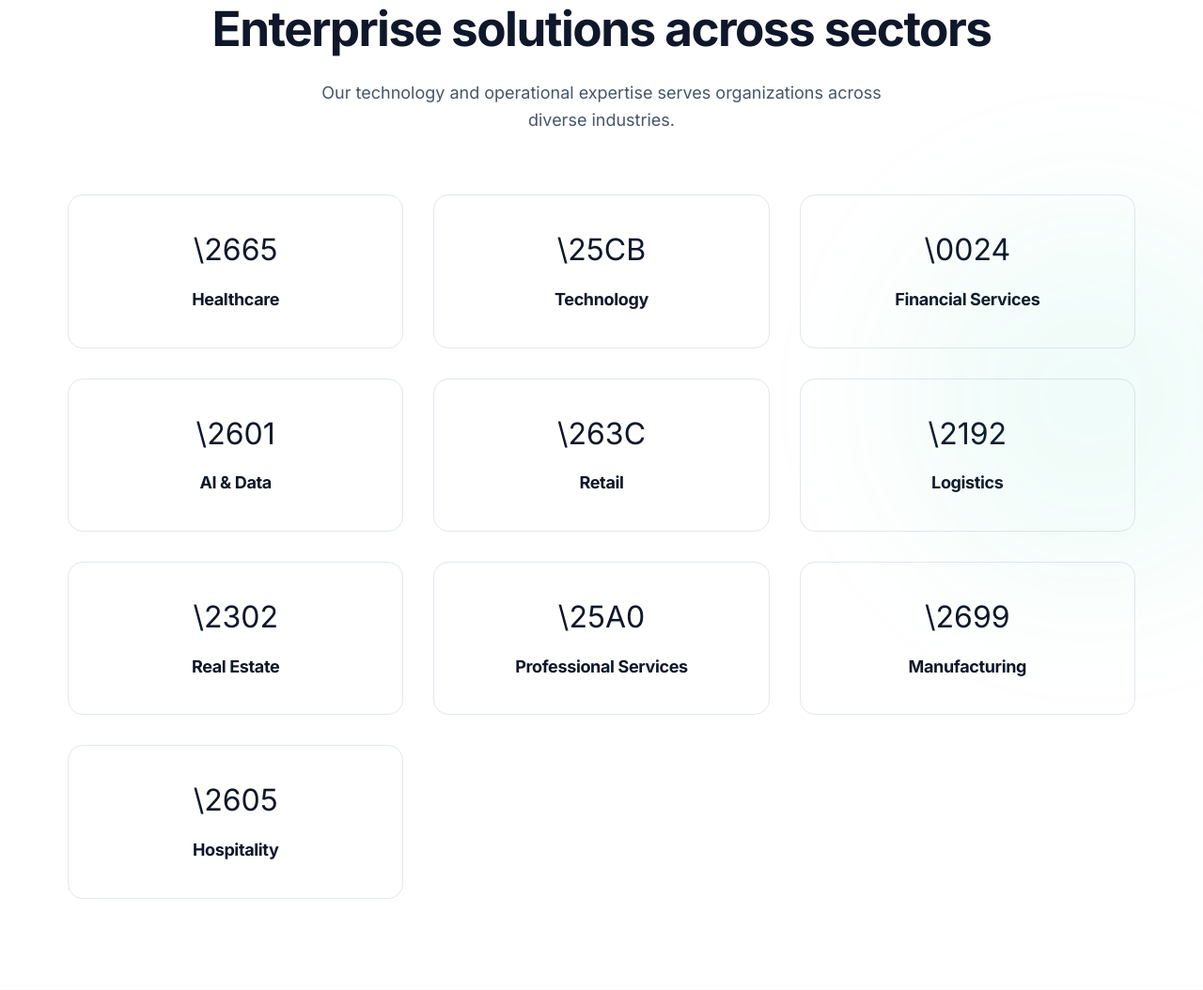
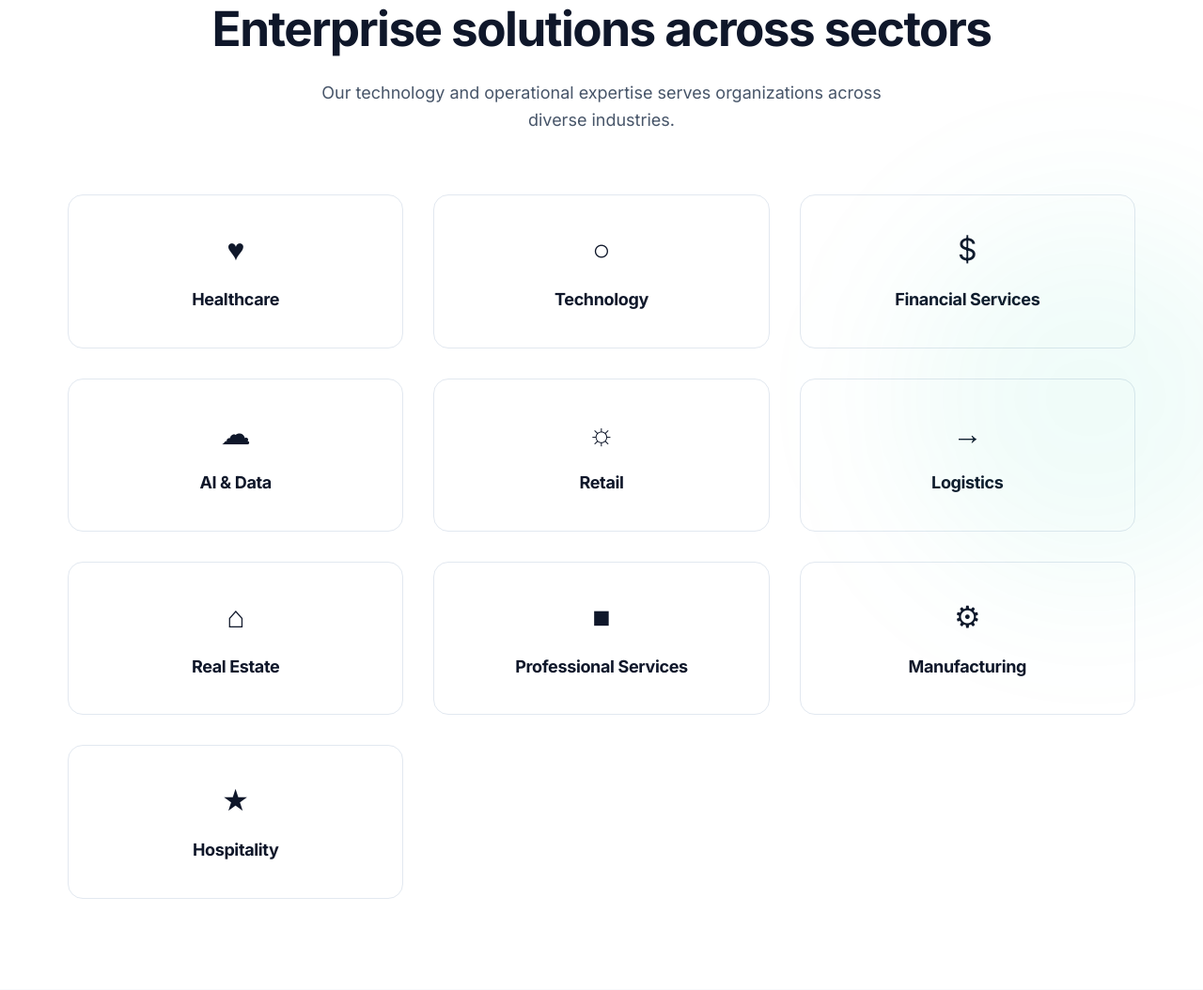
Before and after one commit to intsolcom/intsolcom-website, a PHP site: page /index.php in a window 1280 px wide. Shown: the part 5230-6284 px from the top of the page at 94% size. Run offline with PHP 8.4, Linux system fonts and the light colour scheme; data that the repository does not hold is empty; some libraries are stand-ins or nearby versions.

Commit message:
fix: industries grid icons render as real symbols (HTML entities instead of escaped literals)

```diff
--- a/Sitio Web/index.php
+++ b/Sitio Web/index.php
@@ -71,11 +71,11 @@ $industryNames = [
     'Manufacturing', 'Hospitality'
 ];
 $industryIcons = [
-    'Healthcare' => '\2665', 'Technology' => '\25CB',
-    'Financial Services' => '\0024', 'AI & Data' => '\2601',
-    'Retail' => '\263C', 'Logistics' => '\2192',
-    'Real Estate' => '\2302', 'Professional Services' => '\25A0',
-    'Manufacturing' => '\2699', 'Hospitality' => '\2605'
+    'Healthcare' => '&#9829;', 'Technology' => '&#9675;',
+    'Financial Services' => '&#36;', 'AI & Data' => '&#9729;',
+    'Retail' => '&#9788;', 'Logistics' => '&#8594;',
+    'Real Estate' => '&#8962;', 'Professional Services' => '&#9632;',
+    'Manufacturing' => '&#9881;', 'Hospitality' => '&#9733;'
 ];
 ?><!DOCTYPE html>
 <html lang="<?= $curLang ?>">
```
